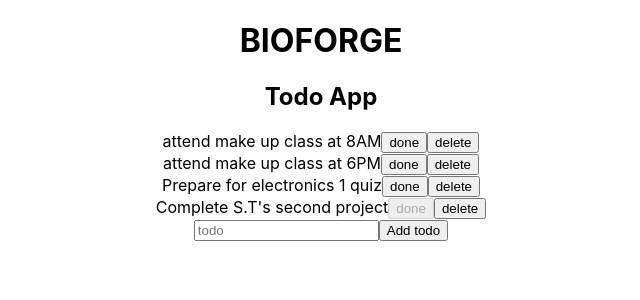
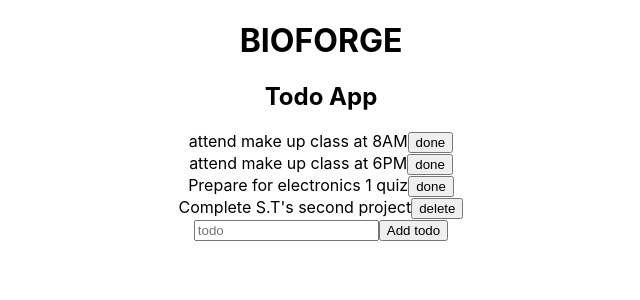
Before and after one commit to AbrarChowdhury/react-training-for-interns, a React (Create React App) app: page / in a window 1280 px wide. Shown: the top 300 px of the page, without its empty margins (319-959 px from the left). Built offline with nearby package versions, Linux system fonts and the light colour scheme.

Commit message:
make done and delete btn render conditionally

```diff
--- a/src/components/TodoRow.js
+++ b/src/components/TodoRow.js
@@ -4,8 +4,9 @@ const TodoRow = ({ todo }) => {
   return (
     <div>
         <span>{todo.value}</span>
-        <button disabled={todo.isDone} >done</button>
-        <button>delete</button>
+        {
+          (todo.isDone)? <button>delete</button> : <button disabled={todo.isDone}>done</button>
+        }
     </div>
   )
 }
```
